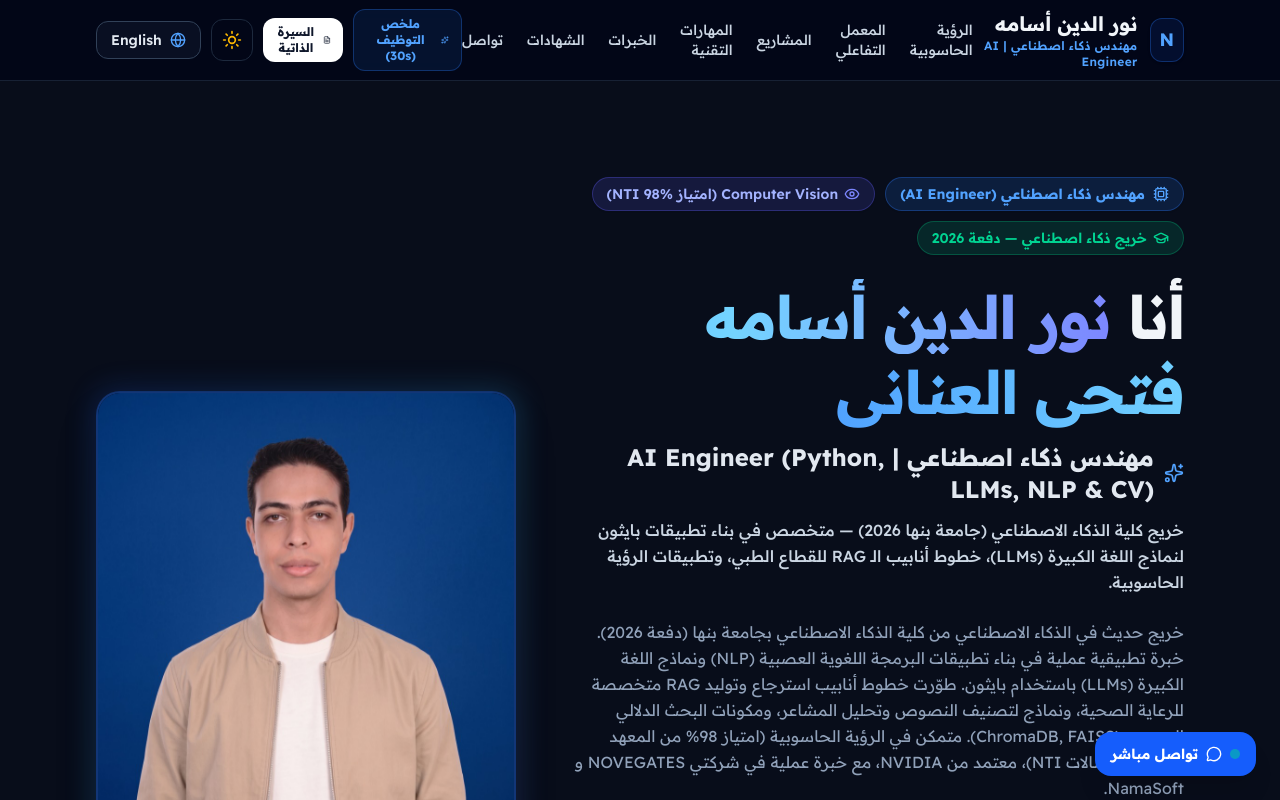
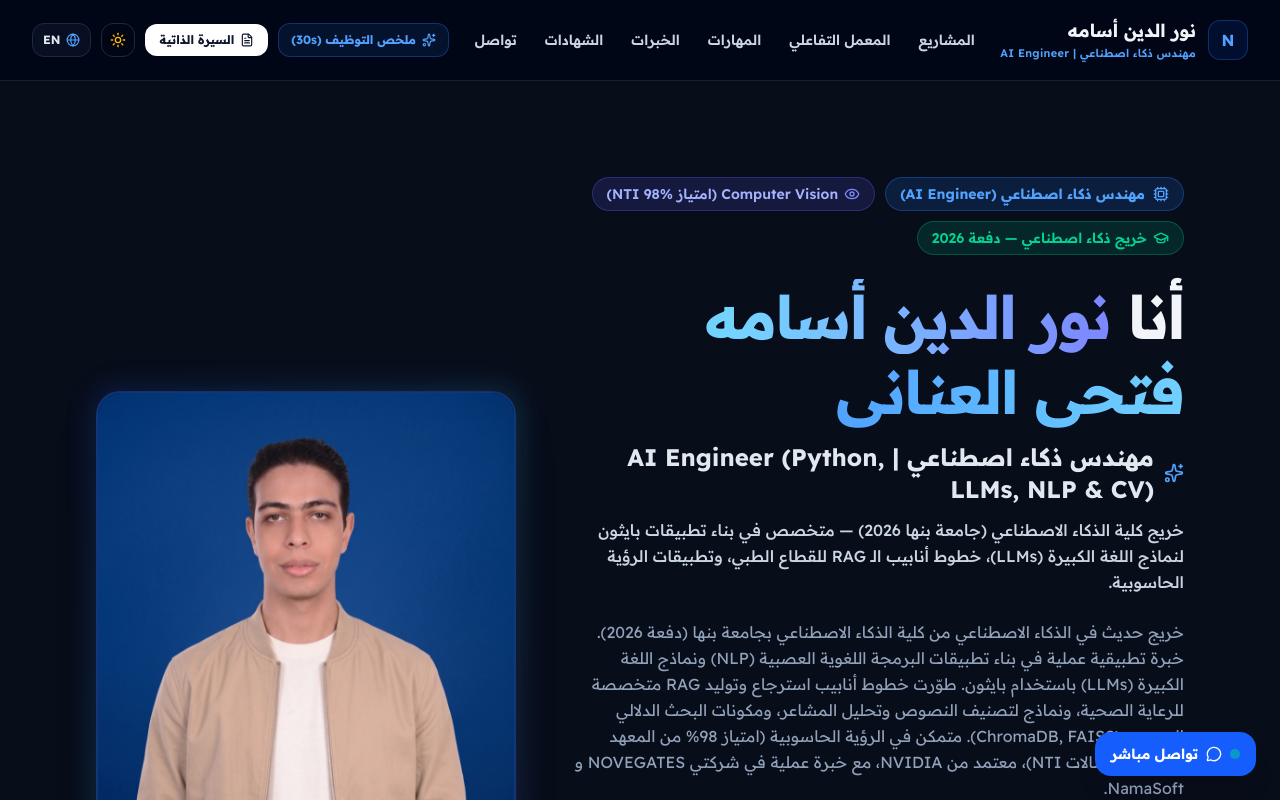
Before and after one commit to NourElanany/portfolio, a React (Vite) app: page / in a window 1280 px wide. Shown: the top 800 px of the page. Built offline with nearby package versions, Linux system fonts and the light colour scheme.

Commit message:
fix(navbar): resolve cramped layout, prevent text wrapping in buttons and expand horizontal breathing space

```diff
--- a/src/components/Navbar.tsx
+++ b/src/components/Navbar.tsx
@@ -16,10 +16,9 @@ export const Navbar: React.FC<NavbarProps> = ({ onOpenRecruiter, onOpenResume })
   const [mobileOpen, setMobileOpen] = useState(false);
 
   const navLinks = [
-    { href: '#vision-specialty', label: language === 'ar' ? 'الرؤية الحاسوبية' : 'Computer Vision' },
+    { href: '#projects', label: language === 'ar' ? 'المشاريع' : 'Projects' },
     { href: '#cv-playground', label: language === 'ar' ? 'المعمل التفاعلي' : 'AI Sandbox' },
-    { href: '#projects', label: language === 'ar' ? 'المشاريع' : 'Projects' },
-    { href: '#skills', label: language === 'ar' ? 'المهارات التقنية' : 'Skills' },
+    { href: '#skills', label: language === 'ar' ? 'المهارات' : 'Skills' },
     { href: '#experience', label: language === 'ar' ? 'الخبرات' : 'Experience' },
     { href: '#certifications', label: language === 'ar' ? 'الشهادات' : 'Certifications' },
     { href: '#contact', label: language === 'ar' ? 'تواصل' : 'Contact' },
@@ -30,58 +29,58 @@ export const Navbar: React.FC<NavbarProps> = ({ onOpenRecruiter, onOpenResume })
       initial={{ y: -20, opacity: 0 }}
       animate={{ y: 0, opacity: 1 }}
       transition={{ duration: 0.35, ease: 'easeOut' }}
-      className="sticky top-0 z-50 w-full backdrop-blur-md bg-white/85 dark:bg-slate-950/85 border-b border-slate-200 dark:border-slate-800/80 transition-colors duration-200"
+      className="sticky top-0 z-50 w-full backdrop-blur-md bg-white/90 dark:bg-slate-950/90 border-b border-slate-200/80 dark:border-slate-800/80 transition-colors duration-200"
     >
-      <div className="max-w-6xl mx-auto px-4 sm:px-6 lg:px-8 h-20 flex items-center justify-between">
+      <div className="max-w-7xl mx-auto px-4 sm:px-6 lg:px-8 h-20 flex items-center justify-between gap-4">
 
         {/* Brand */}
-        <a href="#" className="flex items-center gap-3 group">
-          <div className="w-11 h-11 rounded-xl bg-blue-50 dark:bg-blue-600/10 border border-blue-200 dark:border-blue-500/30 flex items-center justify-center text-blue-600 dark:text-blue-400 font-bold text-lg shadow-sm group-hover:scale-105 transition-transform">
+        <a href="#" className="flex items-center gap-3 group shrink-0">
+          <div className="w-10 h-10 rounded-xl bg-blue-50 dark:bg-blue-600/10 border border-blue-200 dark:border-blue-500/30 flex items-center justify-center text-blue-600 dark:text-blue-400 font-bold text-base shadow-xs group-hover:scale-105 transition-transform">
             N
           </div>
           <div className="flex flex-col">
-            <span className="font-bold text-base sm:text-xl text-slate-900 dark:text-slate-100 group-hover:text-blue-600 dark:group-hover:text-blue-400 transition-colors">
+            <span className="font-bold text-base sm:text-lg text-slate-900 dark:text-slate-100 group-hover:text-blue-600 dark:group-hover:text-blue-400 transition-colors whitespace-nowrap">
               {language === 'ar' ? personalData.name.shortAr : personalData.name.shortEn}
             </span>
-            <span className="hidden sm:block text-xs text-blue-600 dark:text-blue-400 font-semibold tracking-wide">
+            <span className="hidden sm:block text-[11px] text-blue-600 dark:text-blue-400 font-semibold tracking-wide whitespace-nowrap">
               {language === 'ar' ? 'مهندس ذكاء اصطناعي | AI Engineer' : 'AI Engineer | Recent Graduate'}
             </span>
           </div>
         </a>
 
-        {/* Desktop Links */}
-        <nav className="hidden md:flex items-center gap-6">
+        {/* Desktop Links - Spaced & Clean */}
+        <nav className="hidden lg:flex items-center gap-5 xl:gap-7 shrink-0">
           {navLinks.map((link) => (
             <a
               key={link.href}
               href={link.href}
-              className="text-sm font-medium text-slate-700 dark:text-slate-300 hover:text-blue-600 dark:hover:text-blue-400 transition-colors relative py-1"
+              className="text-xs xl:text-sm font-semibold text-slate-700 dark:text-slate-300 hover:text-blue-600 dark:hover:text-blue-400 transition-colors whitespace-nowrap py-1"
             >
               {link.label}
             </a>
           ))}
         </nav>
 
-        {/* Right Controls */}
-        <div className="flex items-center gap-2 sm:gap-2.5">
-          {/* Recruiter 30s Pitch */}
+        {/* Controls - Guaranteed Single Line, No Wrapping */}
+        <div className="flex items-center gap-2 sm:gap-2.5 shrink-0">
+          {/* Recruiter Quick Pitch - Shown on XL+ */}
           {onOpenRecruiter && (
             <button
               onClick={onOpenRecruiter}
-              className="hidden lg:inline-flex items-center gap-1.5 px-3 py-1.5 rounded-xl bg-blue-50 dark:bg-blue-500/10 border border-blue-200 dark:border-blue-500/30 text-blue-600 dark:text-blue-400 text-xs font-bold hover:bg-blue-100 dark:hover:bg-blue-500/20 transition-colors cursor-pointer"
+              className="hidden xl:inline-flex items-center gap-1.5 px-3 py-2 rounded-xl bg-blue-50 dark:bg-blue-500/10 border border-blue-200 dark:border-blue-500/30 text-blue-600 dark:text-blue-400 text-xs font-bold hover:bg-blue-100 dark:hover:bg-blue-500/20 transition-colors cursor-pointer whitespace-nowrap shrink-0"
             >
-              <Sparkles className="w-3.5 h-3.5" />
+              <Sparkles className="w-3.5 h-3.5 shrink-0" />
               <span>{language === 'ar' ? 'ملخص التوظيف (30s)' : '30s Pitch'}</span>
             </button>
           )}
 
-          {/* ATS CV Modal Button */}
+          {/* ATS Resume Button - Always Single Line */}
           {onOpenResume && (
             <button
               onClick={onOpenResume}
-              className="hidden sm:inline-flex items-center gap-1.5 px-3 py-1.5 rounded-xl bg-slate-900 dark:bg-white text-white dark:text-slate-900 text-xs font-bold hover:opacity-90 transition-opacity cursor-pointer"
+              className="hidden sm:inline-flex items-center gap-1.5 px-3.5 py-2 rounded-xl bg-slate-900 hover:bg-slate-800 dark:bg-white dark:hover:bg-slate-100 text-white dark:text-slate-900 text-xs font-bold transition-all shadow-xs cursor-pointer whitespace-nowrap shrink-0"
             >
-              <FileText className="w-3.5 h-3.5" />
+              <FileText className="w-3.5 h-3.5 shrink-0" />
               <span>{language === 'ar' ? 'السيرة الذاتية' : 'ATS CV'}</span>
             </button>
           )}
@@ -89,30 +88,30 @@ export const Navbar: React.FC<NavbarProps> = ({ onOpenRecruiter, onOpenResume })
           {/* Theme Toggle */}
           <button
             onClick={toggleTheme}
-            className="p-2.5 rounded-xl text-slate-700 dark:text-slate-300 hover:bg-slate-100 dark:hover:bg-slate-800/80 transition-colors cursor-pointer border border-slate-200 dark:border-slate-800"
+            className="p-2 rounded-xl text-slate-700 dark:text-slate-300 hover:bg-slate-100 dark:hover:bg-slate-800/80 transition-colors cursor-pointer border border-slate-200 dark:border-slate-800 shrink-0"
             title={theme === 'dark' ? 'Switch to Light Mode' : 'التحويل للوضع الليلي'}
             aria-label="Toggle Theme"
           >
-            {theme === 'dark' ? <Sun className="w-5 h-5 text-amber-400" /> : <Moon className="w-5 h-5 text-slate-700" />}
+            {theme === 'dark' ? <Sun className="w-4 h-4 text-amber-400" /> : <Moon className="w-4 h-4 text-slate-700" />}
           </button>
 
-          {/* Language Toggle */}
+          {/* Compact Modern Language Toggle */}
           <button
             onClick={toggleLanguage}
-            className="flex items-center gap-2 px-3.5 py-2 rounded-xl border border-slate-200 dark:border-slate-700 text-sm font-semibold text-slate-800 dark:text-slate-200 hover:border-blue-500 transition-colors cursor-pointer bg-slate-50 dark:bg-slate-900/60"
+            className="inline-flex items-center gap-1.5 px-2.5 py-2 rounded-xl border border-slate-200 dark:border-slate-800 text-xs font-bold text-slate-800 dark:text-slate-200 hover:border-blue-500 transition-colors cursor-pointer bg-slate-50 dark:bg-slate-900/60 whitespace-nowrap shrink-0"
             title={language === 'ar' ? 'Switch to English' : 'التحويل للعربية'}
           >
-            <Globe className="w-4 h-4 text-blue-600 dark:text-blue-400" />
-            <span>{language === 'ar' ? 'English' : 'عربي'}</span>
+            <Globe className="w-3.5 h-3.5 text-blue-600 dark:text-blue-400 shrink-0" />
+            <span>{language === 'ar' ? 'EN' : 'عربي'}</span>
           </button>
 
-          {/* Mobile Menu Button */}
+          {/* Mobile Menu Button - Shown when screen is < lg */}
           <button
             onClick={() => setMobileOpen(!mobileOpen)}
-            className="md:hidden p-2.5 rounded-xl text-slate-700 dark:text-slate-300 hover:bg-slate-100 dark:hover:bg-slate-800 border border-slate-200 dark:border-slate-800"
+            className="lg:hidden p-2 rounded-xl text-slate-700 dark:text-slate-300 hover:bg-slate-100 dark:hover:bg-slate-800 border border-slate-200 dark:border-slate-800 shrink-0 cursor-pointer"
             aria-label="Toggle Menu"
           >
-            {mobileOpen ? <X className="w-6 h-6" /> : <Menu className="w-6 h-6" />}
+            {mobileOpen ? <X className="w-5 h-5" /> : <Menu className="w-5 h-5" />}
           </button>
         </div>
 
@@ -126,14 +125,14 @@ export const Navbar: React.FC<NavbarProps> = ({ onOpenRecruiter, onOpenResume })
             animate={{ opacity: 1, height: 'auto' }}
             exit={{ opacity: 0, height: 0 }}
             transition={{ duration: 0.2 }}
-            className="md:hidden border-t border-slate-200 dark:border-slate-800 bg-white dark:bg-slate-950 px-6 py-5 space-y-3"
+            className="lg:hidden border-t border-slate-200 dark:border-slate-800 bg-white dark:bg-slate-950 px-6 py-5 space-y-3"
           >
             {navLinks.map((link) => (
               <a
                 key={link.href}
                 href={link.href}
                 onClick={() => setMobileOpen(false)}
-                className="block text-base font-medium text-slate-800 dark:text-slate-200 hover:text-blue-600 dark:hover:text-blue-400 py-1.5"
+                className="block text-base font-semibold text-slate-800 dark:text-slate-200 hover:text-blue-600 dark:hover:text-blue-400 py-1.5"
               >
                 {link.label}
               </a>
@@ -150,7 +149,7 @@ export const Navbar: React.FC<NavbarProps> = ({ onOpenRecruiter, onOpenResume })
                   className="flex items-center justify-center gap-1.5 py-2.5 px-3 rounded-xl bg-blue-50 dark:bg-blue-500/10 border border-blue-200 dark:border-blue-500/30 text-blue-600 dark:text-blue-400 text-xs font-bold"
                 >
                   <Sparkles className="w-3.5 h-3.5" />
-                  <span>{language === 'ar' ? 'ملخص التوظيف' : '30s Pitch'}</span>
+                  <span>{language === 'ar' ? 'ملخص التوظيف (30s)' : '30s Pitch'}</span>
                 </button>
               )}
 
```
